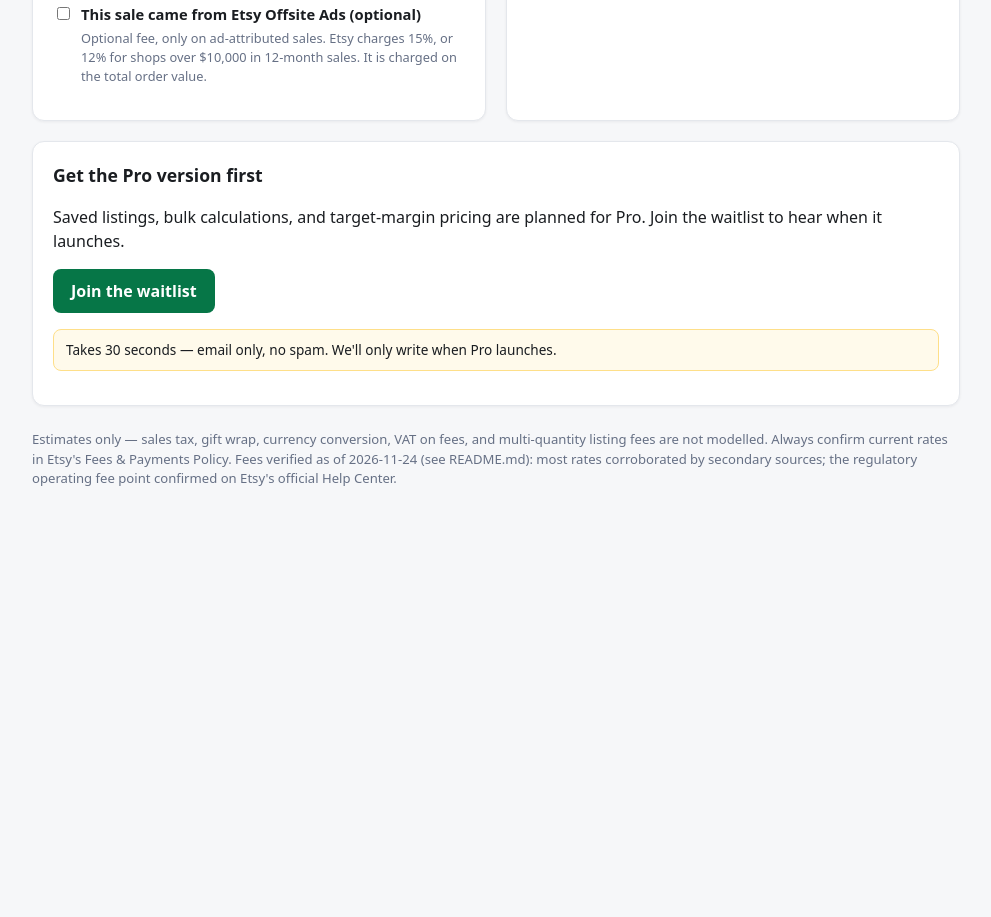
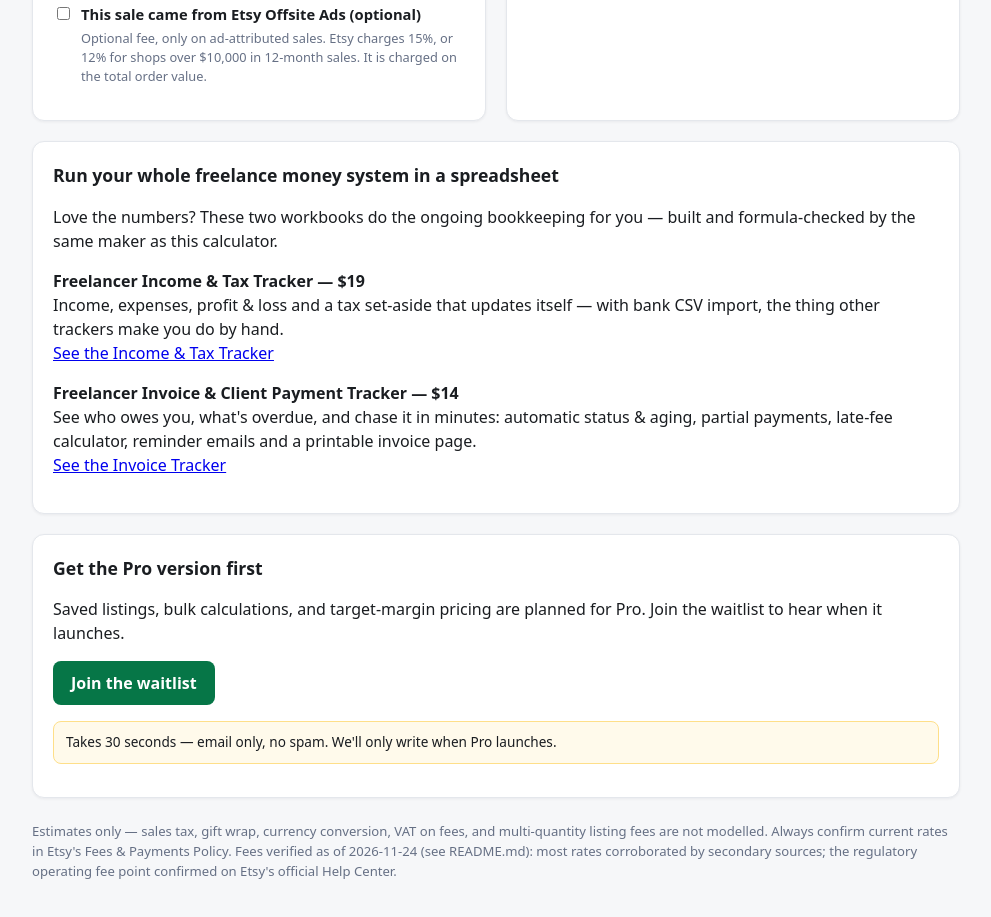
Before and after one commit to kimoto0701/etsy-profit-calculator, a plain HTML site: page index.html in a window 1280 px wide. Shown: the part 1254-2171 px from the top of the page, without its empty margins (144-1135 px from the left). Before the commit the page ends 1791 px from the top, so only its background shows below. Drawn offline with Linux system fonts and the light colour scheme.

Commit message:
Add template product links

```diff
--- a/index.html
+++ b/index.html
@@ -51,6 +51,17 @@
   </section>
 </div>
 
+<section class="card" style="margin-top:20px" aria-label="Templates">
+  <h2>Run your whole freelance money system in a spreadsheet</h2>
+  <p>Love the numbers? These two workbooks do the ongoing bookkeeping for you — built and formula-checked by the same maker as this calculator.</p>
+  <p><strong>Freelancer Income &amp; Tax Tracker — $19</strong><br>
+  Income, expenses, profit &amp; loss and a tax set-aside that updates itself — with bank CSV import, the thing other trackers make you do by hand.<br>
+  <a href="https://piipipi.gumroad.com/l/freelancer-income-tax-tracker" target="_blank" rel="noopener">See the Income &amp; Tax Tracker</a></p>
+  <p><strong>Freelancer Invoice &amp; Client Payment Tracker — $14</strong><br>
+  See who owes you, what's overdue, and chase it in minutes: automatic status &amp; aging, partial payments, late-fee calculator, reminder emails and a printable invoice page.<br>
+  <a href="https://piipipi.gumroad.com/l/invoice-tracker-freelancer" target="_blank" rel="noopener">See the Invoice Tracker</a></p>
+</section>
+
 <section class="card" style="margin-top:20px" aria-label="Waitlist">
   <h2>Get the Pro version first</h2>
   <p>Saved listings, bulk calculations, and target-margin pricing are planned for Pro. Join the waitlist to hear when it launches.</p>
```
